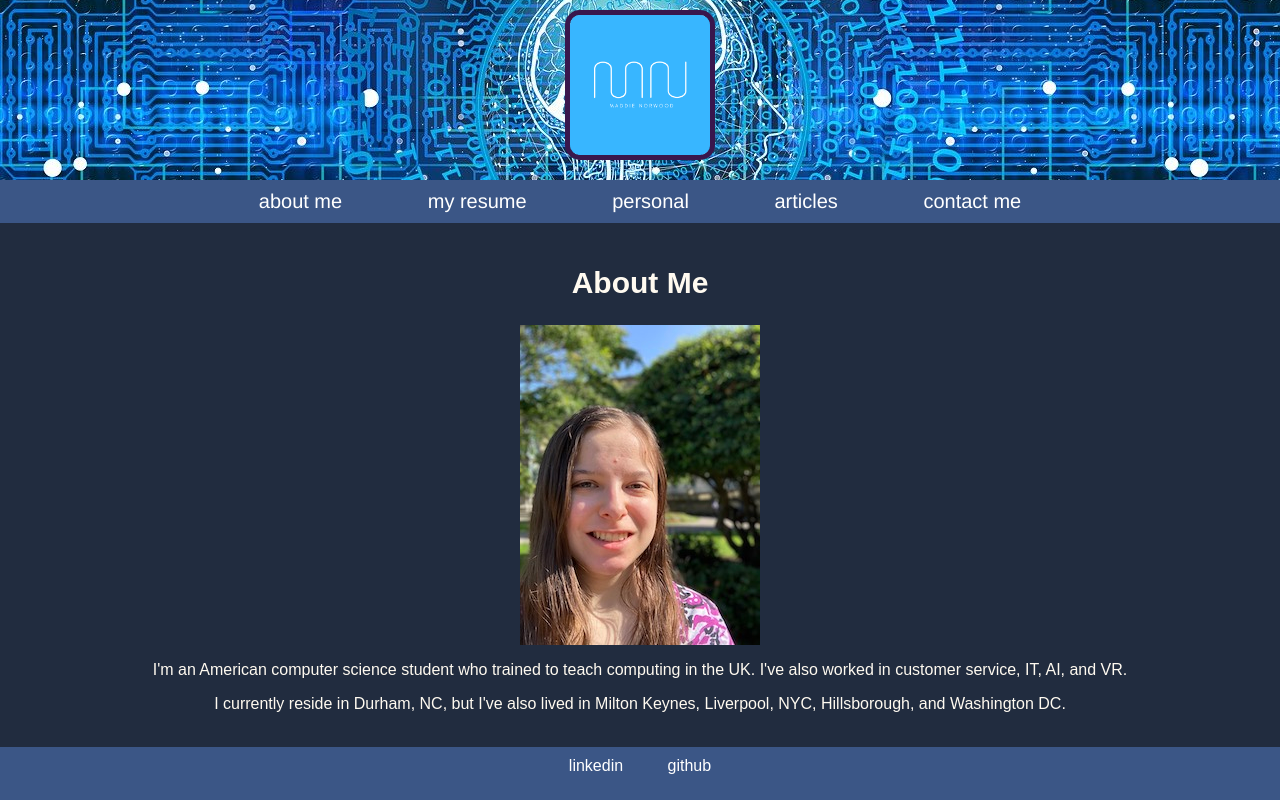
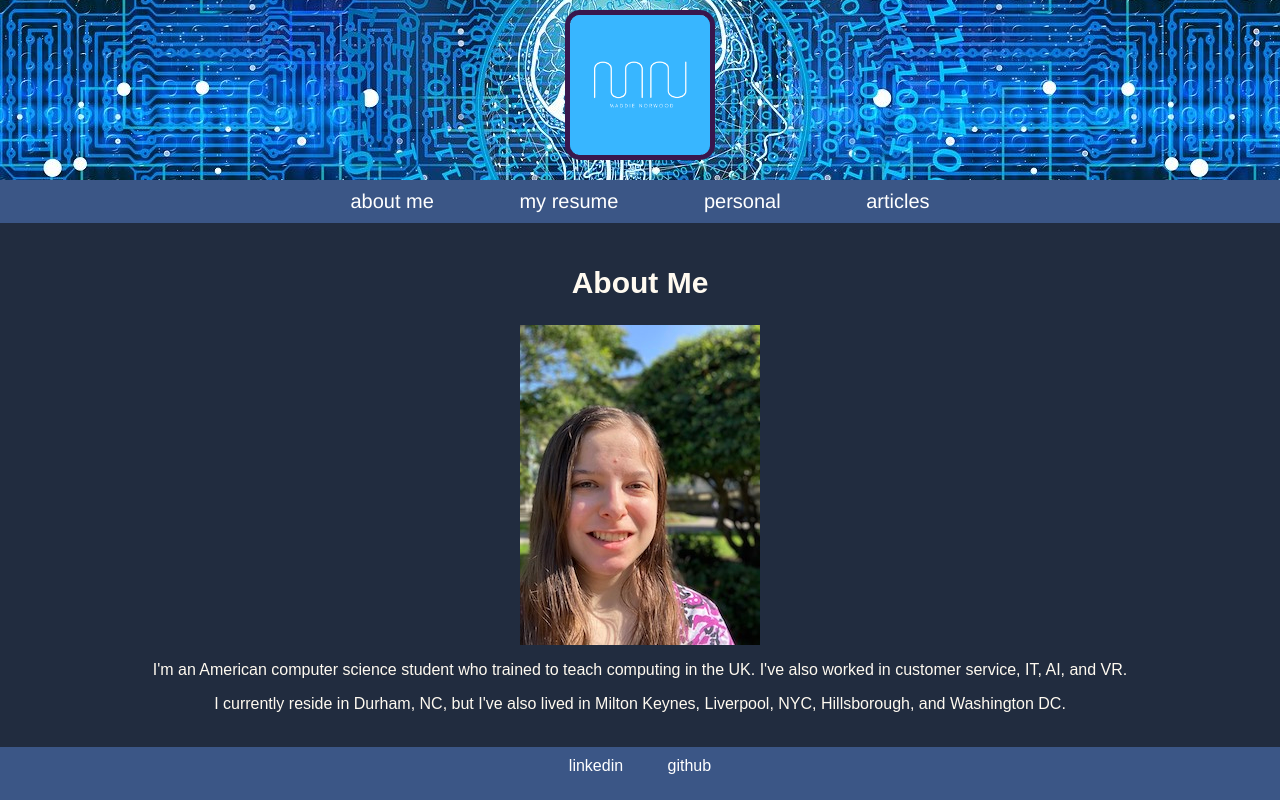
Before and after one commit to maddienorwood/maddienorwood.github.io, a plain HTML site: page docs/aboutme.html in a window 1280 px wide. Drawn offline with Linux system fonts and the light colour scheme.

Commit message:
Update aboutme.html

```diff
--- a/docs/aboutme.html
+++ b/docs/aboutme.html
@@ -20,7 +20,6 @@
         <li><a href="resume.html">My Resume</a></li>
         <li><a href="personal.html">Personal</a></li>
         <li><a href="articles.html">Articles</a></li>
-        <li><a href="contactme.html">Contact Me</a></li>
       </ul>
     </nav>
   </header>
```
